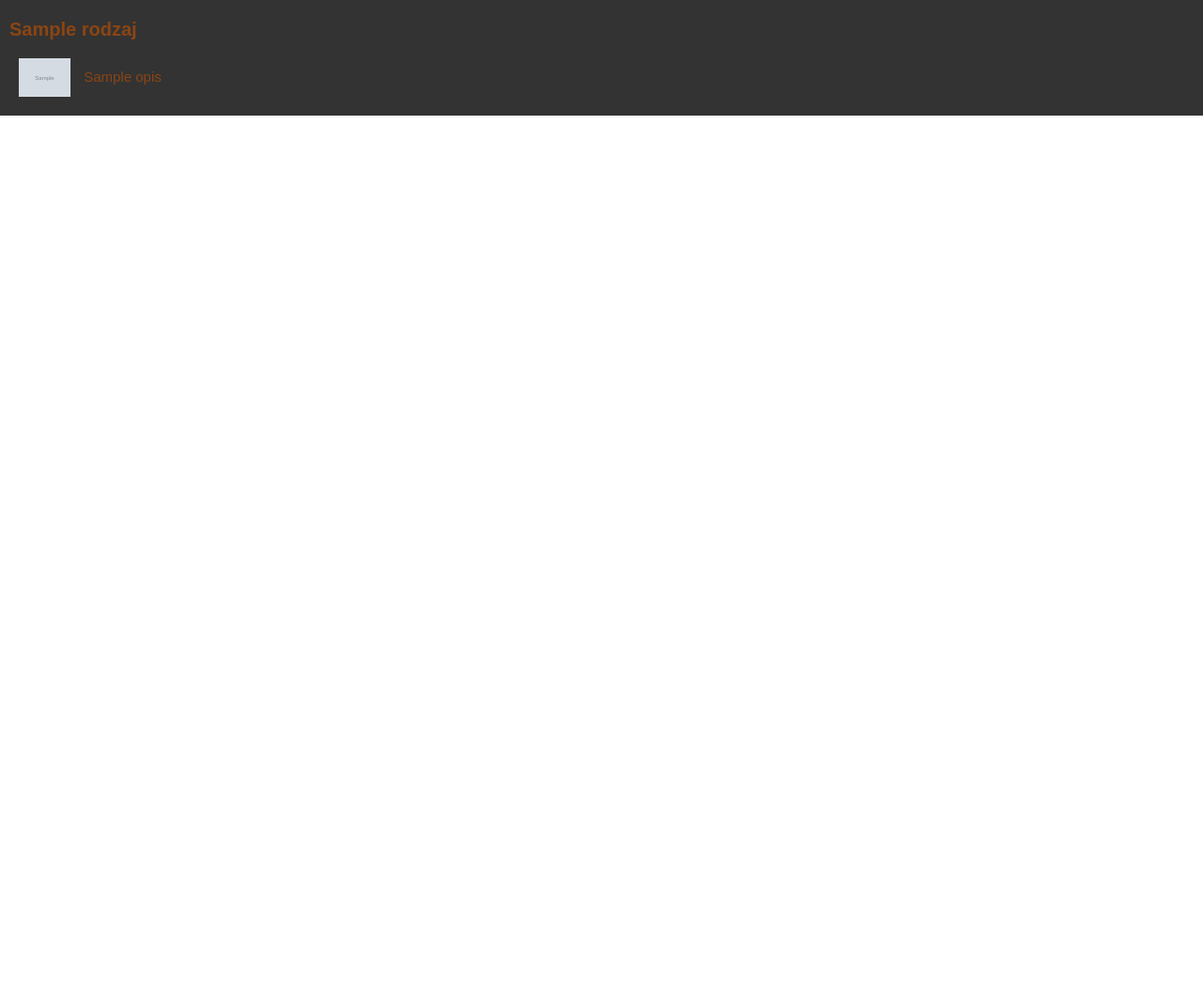
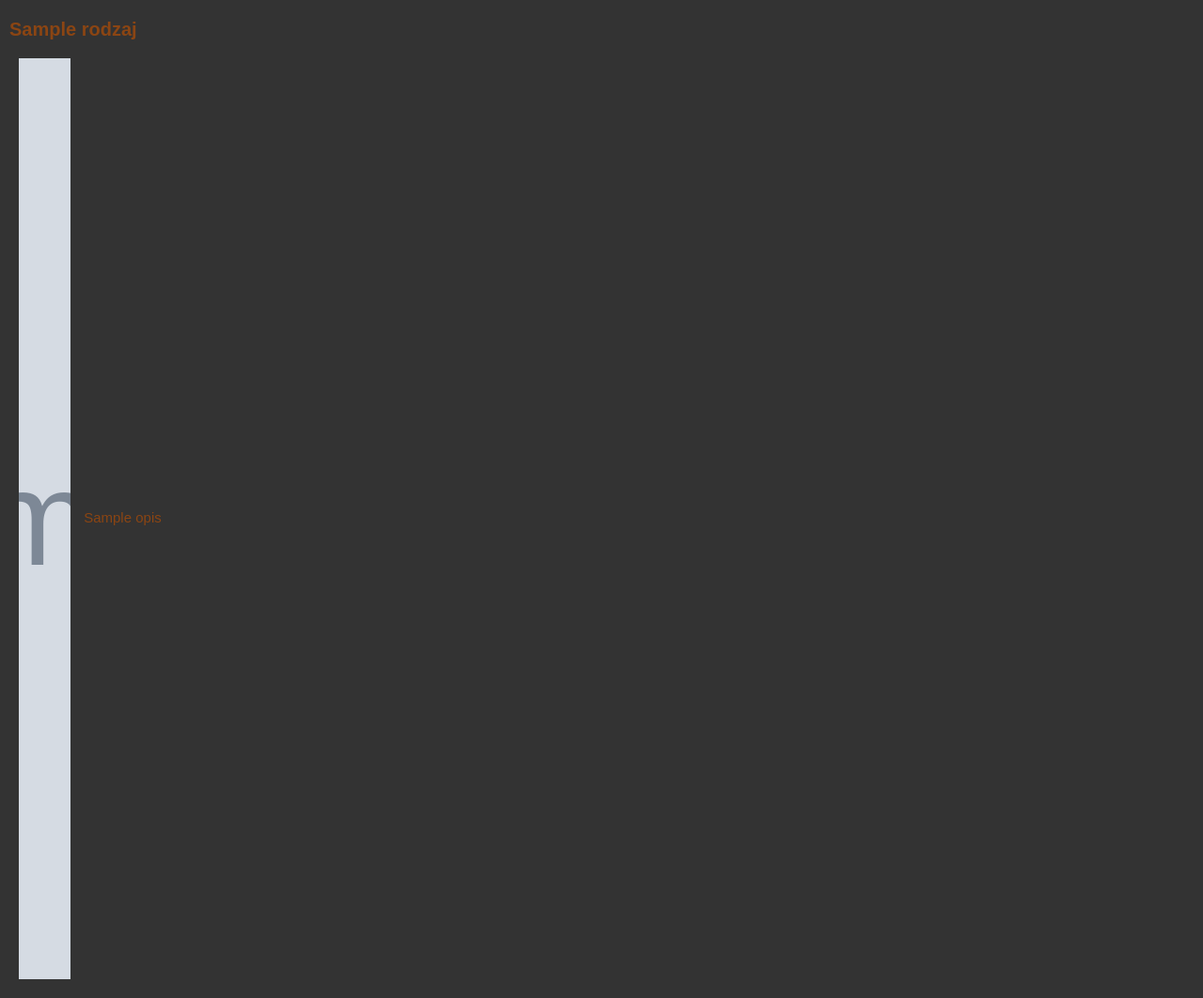
Before and after one commit to Ewa72/Pasieka, a Django app: template templates/miody.html in a window 1280 px wide. Shown: the whole page at 94% size. Before the commit the page ends 123 px from the top, so only its background shows below. Run offline with Django 4.2, Linux system fonts and the light colour scheme; the template is opened without the code that fills it: most values are stand-ins (such as "Sample title", 1, 10 or a date in 2020); grey boxes marked "Sample" are stand-in pictures; some libraries are stand-ins or nearby versions.

Commit message:
08.10.24

```diff
--- a/Pasieka/static/galeria.css
+++ b/Pasieka/static/galeria.css
@@ -11,6 +11,7 @@ div.scroll-container img {
 }
 
 .fit-picture {
+	 height: 1000px;
     width: 1000px;
 }
 
```
